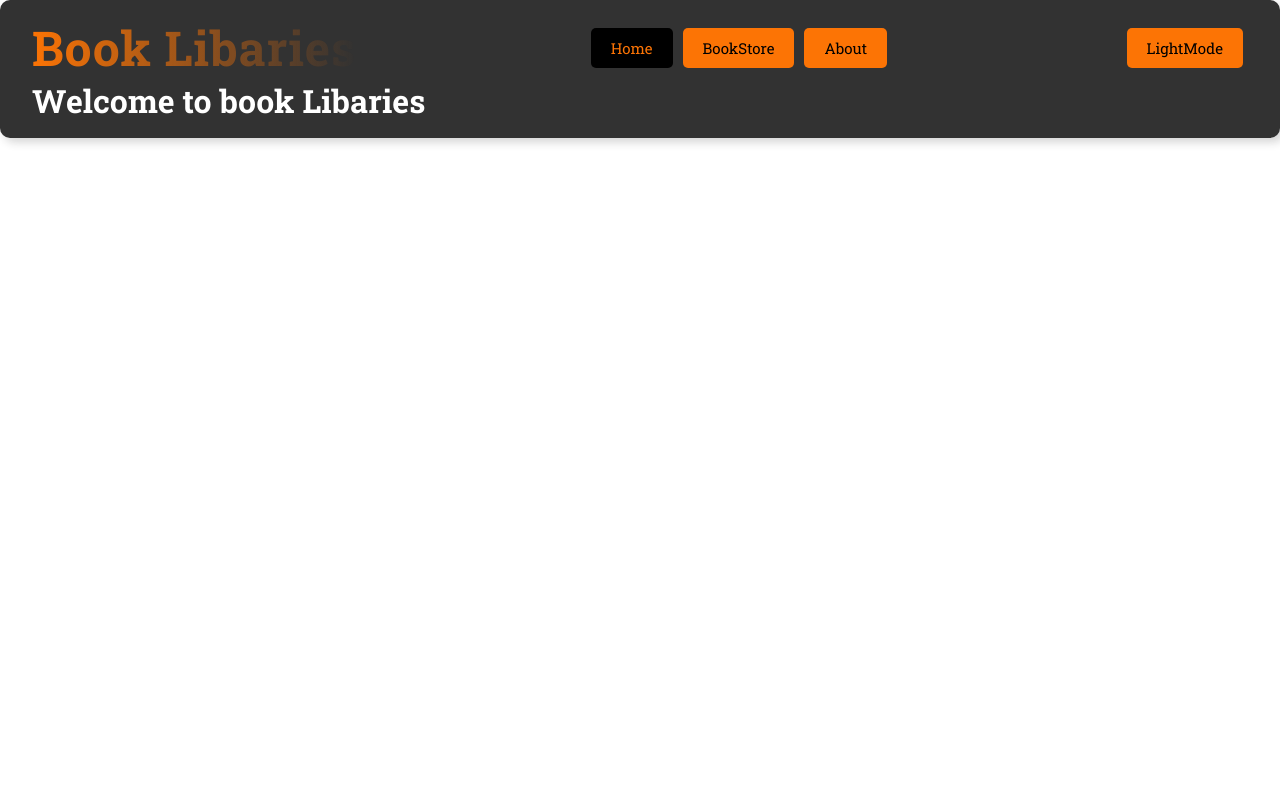
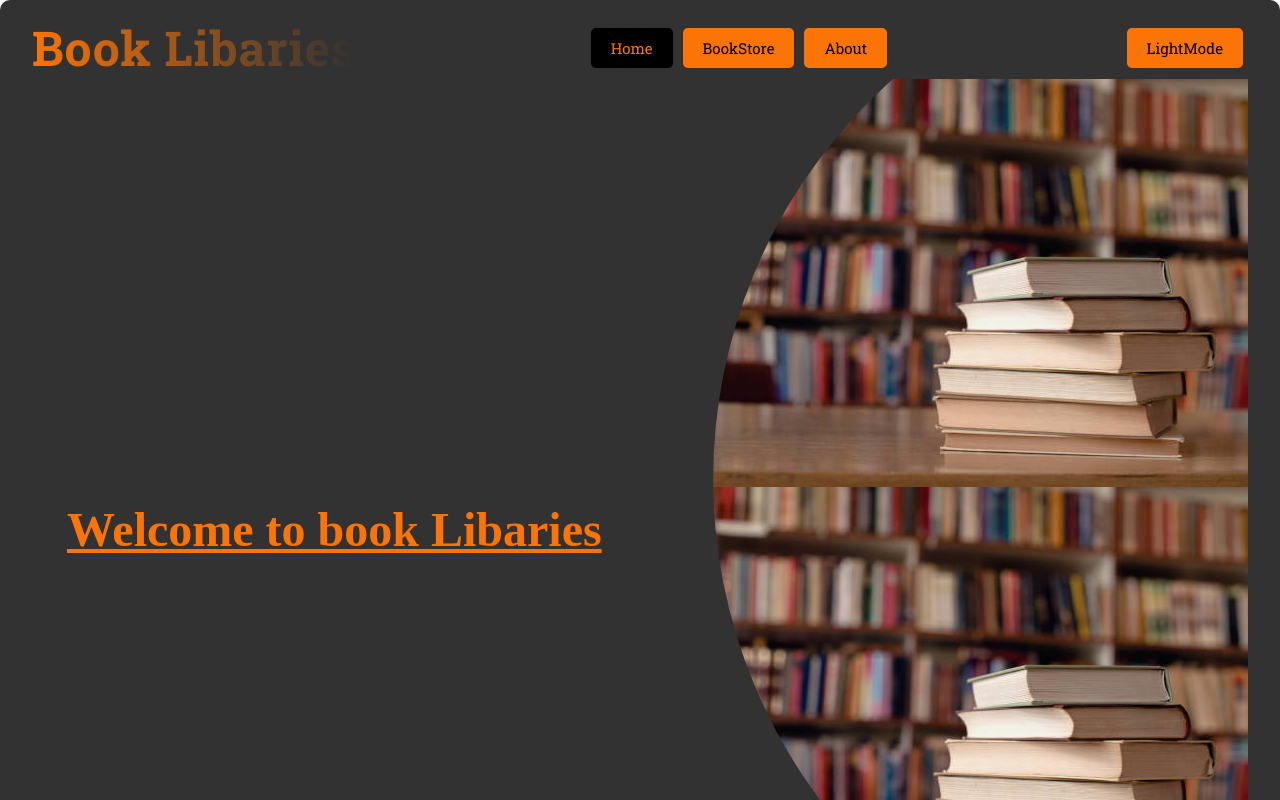
Before and after one commit to ChristopherChinia/Books-Library, a React (Create React App) app: page / in a window 1280 px wide. Shown: the top 800 px of the page. Built offline with nearby package versions, Linux system fonts and the light colour scheme.

Commit message:
adding styles for the home file in index css file

```diff
--- a/src/components/Home.js
+++ b/src/components/Home.js
@@ -2,7 +2,7 @@ import React from 'react'
 
 const Home = () => {
   return (
-    <div>
+    <div className="home">
         <h1>Welcome to book Libaries</h1>
     </div>
   )
--- a/src/index.css
+++ b/src/index.css
@@ -20,6 +20,8 @@ body {
   font-family: var(--font-roboto);
 }
 
+/* App styles */
+
 .App.dark {
   --font-color: rgb(255, 255, 255);
   --background: rgb(50, 50, 50);
@@ -35,6 +37,8 @@ body {
   border-radius: 10px;
 }
 
+
+/* NavBar styles */
 .navbar {
   display: flex;
   justify-content: space-between;
@@ -76,3 +80,39 @@ body {
     font-size: 15px;
     font-family: inherit;
   }
+
+  .btn:hover{
+    background: black;
+    color:rgb(252, 116, 5);
+  }
+
+  /* Home styles */
+  .home{
+    width: 100%;
+    height: 900px;
+    color: var(--secondary-color);
+    box-shadow: 0 5px 10px var(--secondary-color);
+    display: flex;
+    align-items: center;
+    position: relative;
+  }
+
+  .home::before{
+    content: "";
+    position: absolute;
+    top:0;
+    left: 0;
+    width: 100%;
+    height: 100%;
+    background-image: url(../public/images/image1.jpg);
+    clip-path: circle(50% at right 400px);
+  }
+
+  .home h1{
+    font-size: 3rem;
+    color:rgb(252, 116, 5);
+    text-align: center;
+    margin-left: 35px;
+    font-family: 'Bodoni Moda', serif;
+    text-decoration: underline;
+}
```
